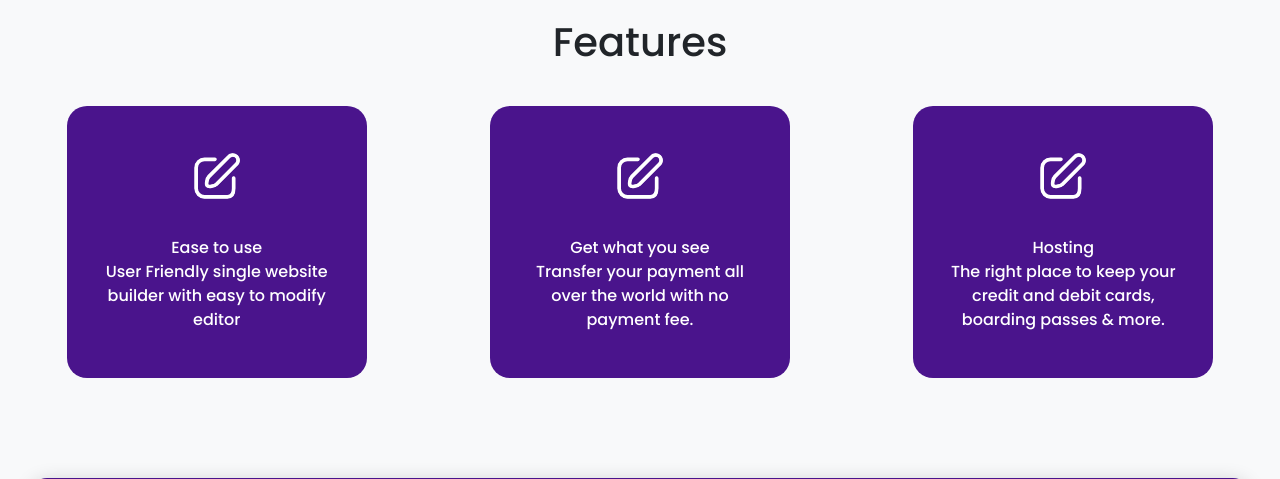
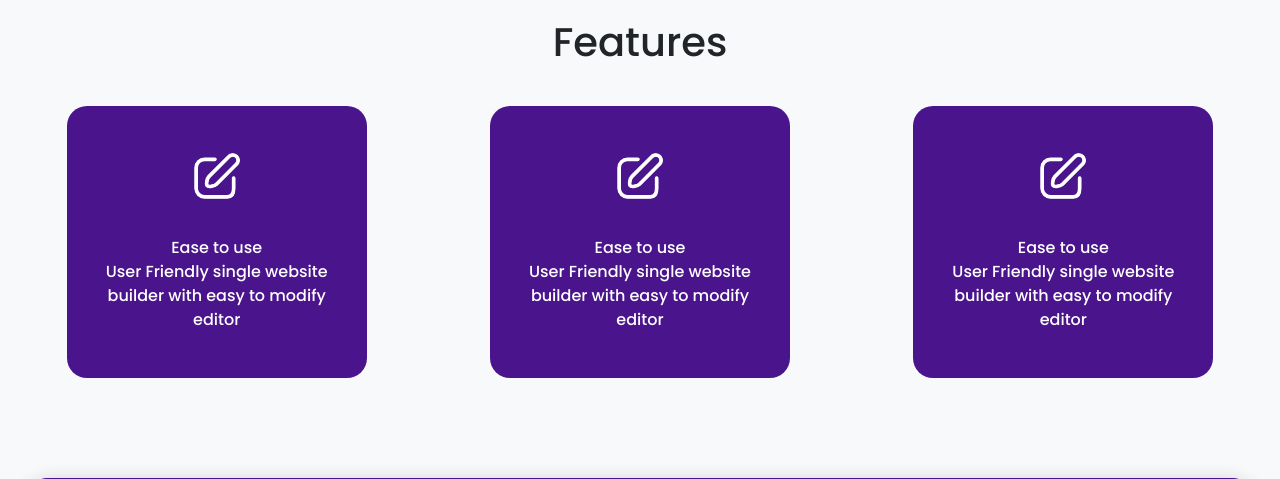
Before and after one commit to Thushar2103/sites_backend, a Django app: page / in a window 1280 px wide. Shown: the part 832-1311 px from the top of the page. Run offline with Django 4.2, Linux system fonts and the light colour scheme.

Commit message:
homepage feature change

```diff
--- a/sites_function/templates/homepage.html
+++ b/sites_function/templates/homepage.html
@@ -236,14 +236,14 @@
                     <p>User Friendly single website builder with easy to modify editor</p>
                 </div>
                 <div class="feature">
-                    <img class="coin-icon" alt="Get what you see" src="{% static 'assets/editicon.svg' %}">
-                    <div class="tile">Get what you see</div>
-                    <p>Transfer your payment all over the world with no payment fee.</p>
+                    <img class="cards-icon" alt="Ease to use" src="{% static 'assets/editicon.svg' %}">
+                    <div class="tile">Ease to use</div>
+                    <p>User Friendly single website builder with easy to modify editor</p>
                 </div>
                 <div class="feature">
-                    <img class="purse-icon" alt="Hosting" src="{% static 'assets/editicon.svg' %}">
-                    <div class="tile">Hosting</div>
-                    <p>The right place to keep your credit and debit cards, boarding passes & more.</p>
+                    <img class="cards-icon" alt="Ease to use" src="{% static 'assets/editicon.svg' %}">
+                    <div class="tile">Ease to use</div>
+                    <p>User Friendly single website builder with easy to modify editor</p>
                 </div>
             </div>
         </div>
```
